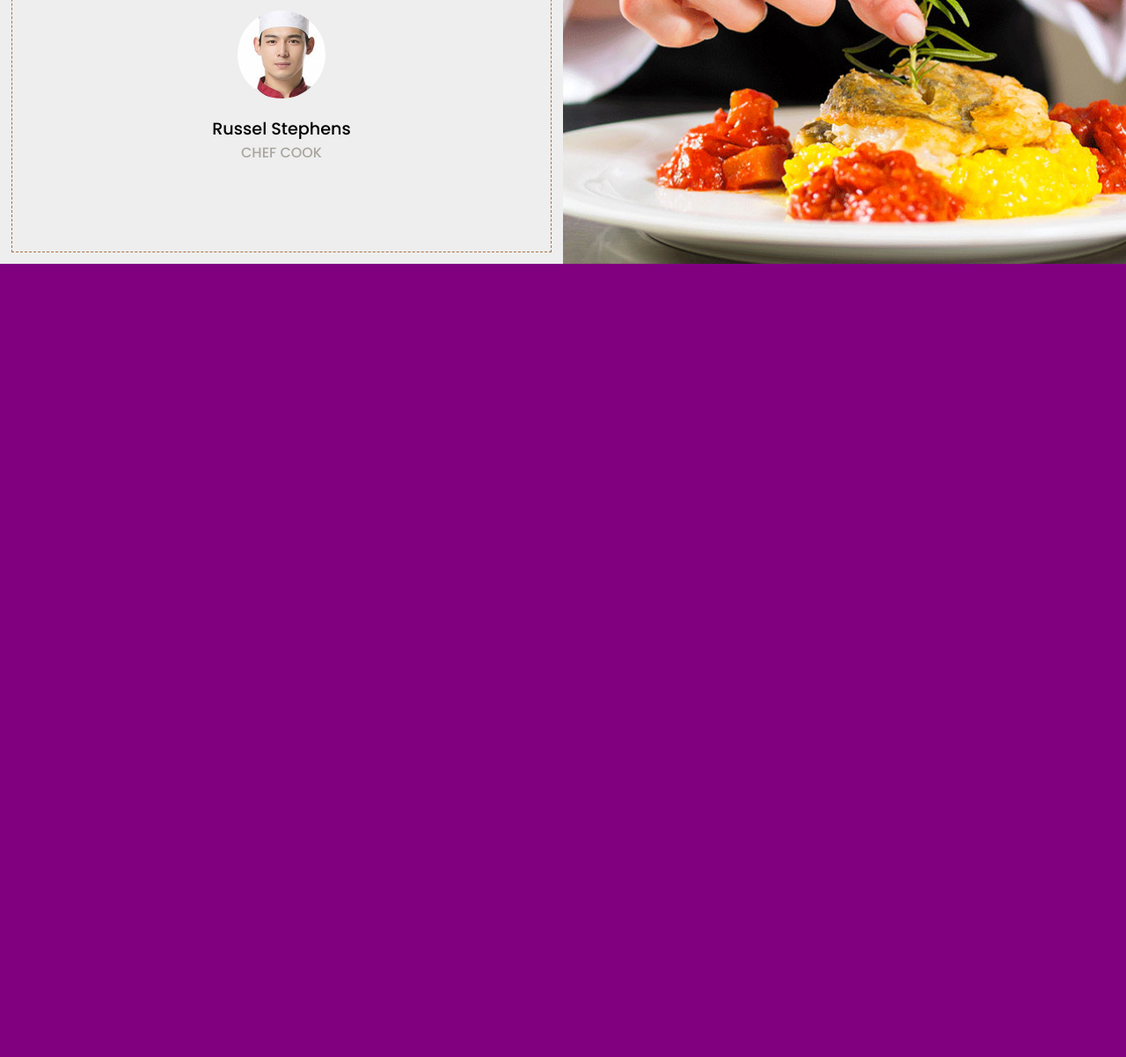
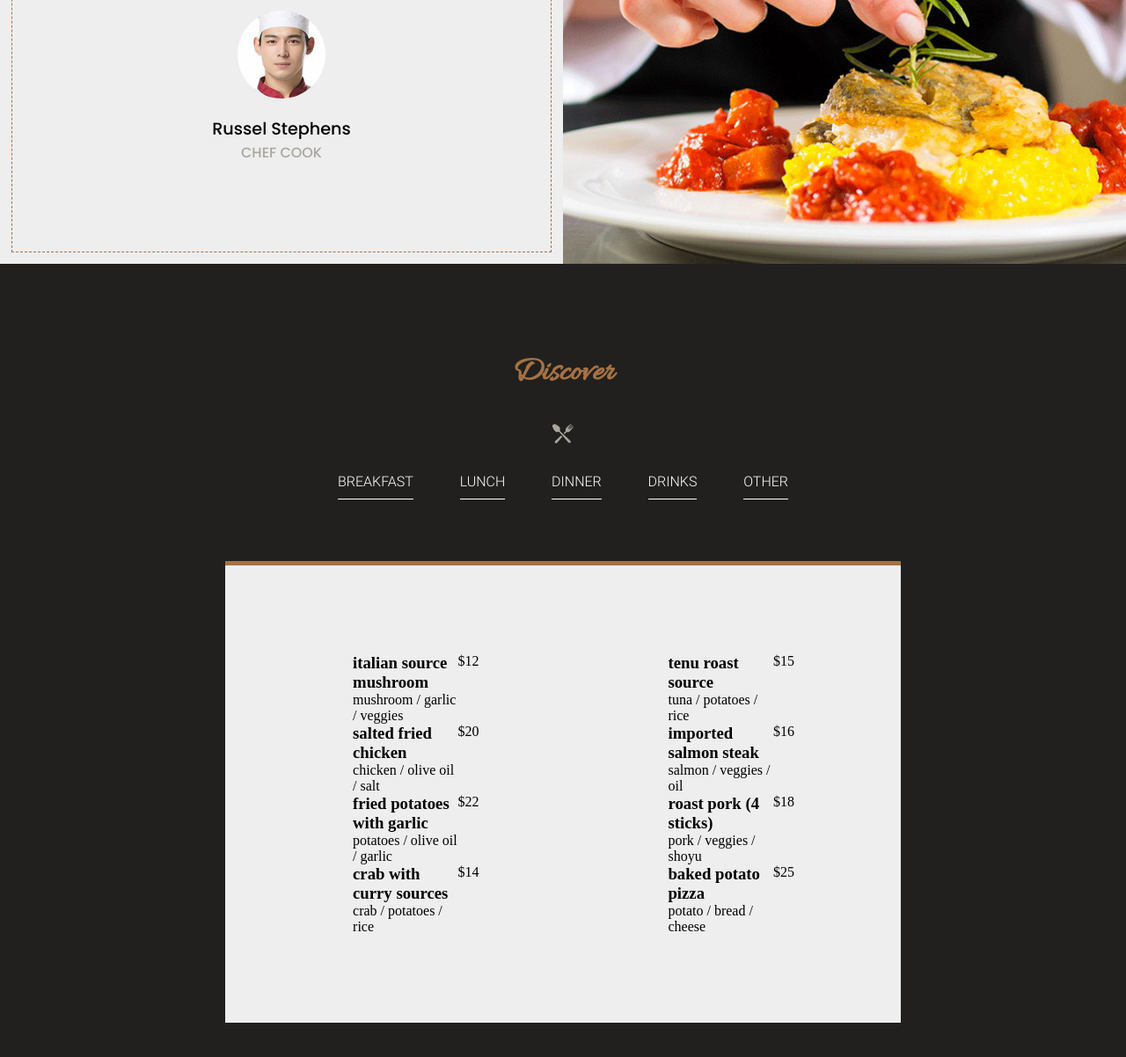
Before and after one commit to jeyson08/le-resto, a plain HTML site: page index.html in a window 1280 px wide. Shown: the part 1225-2427 px from the top of the page at 88% size. Before the commit the page ends 1525 px from the top, so only its background shows below. Drawn offline with Linux system fonts and the light colour scheme.

Commit message:
debut menu

```diff
--- a/assets/styles/_settings.scss
+++ b/assets/styles/_settings.scss
@@ -16,6 +16,7 @@
 $color1: #a67245;
 $color2: #eeeeee;
 $color3: #a9a69e;
+$color4: #21201e;
 $font1: "allura";
 $font2: "poppins";
 $font3: "roboto";
@@ -27,7 +28,7 @@ $font3: "roboto";
 }
 
 body {
-  background: purple;
+  background: $color4;
 }
 
 li {
--- a/assets/styles/index.scss
+++ b/assets/styles/index.scss
@@ -1,3 +1,4 @@
 @import "settings";
 @import "layouts/header";
 @import "layouts/discover";
+@import "layouts/menus";
--- /dev/null
+++ b/assets/styles/layouts/_menus.scss
@@ -0,0 +1,62 @@
+section.menus {
+  display: flex;
+  justify-content: center;
+  align-items: center;
+  flex-direction: column;
+  padding: 100px 0 100px 0;
+
+  h2 {
+    color: $color1;
+    font-family: $font1;
+    font-size: 2.4rem;
+    text-transform: capitalize;
+  }
+
+  img {
+    margin: 30px 0 30px 0;
+  }
+
+  ul {
+    width: 40%;
+    display: flex;
+    justify-content: space-between;
+    margin: 0 0 50px 0;
+
+    li {
+      color: white;
+      font-family: $font3;
+      text-transform: uppercase;
+      cursor: pointer;
+
+      &::after {
+        display: block;
+        content: "";
+        height: 1px;
+        background: white;
+        width: 100%;
+        margin: 10px 0 20px 0;
+        transition: 1s;
+      }
+
+      &:hover {
+        transform: scale(1.05);
+        transition: 1s;
+      }
+    }
+  }
+
+  .menu-container {
+    width: 60%;
+    display: grid;
+    grid-template-columns: 1fr 1fr;
+    grid-template-rows: 1fr 1fr 1fr 1fr;
+    background: $color2;
+    border-top: 5px solid $color1;
+    padding: 100px 2% 100px 2%;
+
+    .menu {
+      display: grid;
+      grid-template-columns: 1fr 1fr 1fr;
+    }
+  }
+}
--- a/index.html
+++ b/index.html
@@ -60,5 +60,83 @@
       </div>
       <div class="discover-right"></div>
     </section>
+
+    <section class="menus">
+      <h2>discover</h2>
+      <img src="./assets/img/ic-plate.png" alt="le resto" />
+      <ul>
+        <li>breakfast</li>
+        <li>lunch</li>
+        <li>dinner</li>
+        <li>drinks</li>
+        <li>other</li>
+      </ul>
+      <div class="menu-container">
+        <div class="menu">
+          <div class="menu-img"></div>
+          <div class="p">
+            <h3>italian source mushroom</h3>
+            <p>mushroom / garlic / veggies</p>
+          </div>
+          <p>$12</p>
+        </div>
+        <div class="menu">
+          <div class="menu-img"></div>
+          <div class="p">
+            <h3>tenu roast source</h3>
+            <p>tuna / potatoes / rice</p>
+          </div>
+          <p>$15</p>
+        </div>
+        <div class="menu">
+          <div class="menu-img"></div>
+          <div class="p">
+            <h3>salted fried chicken</h3>
+            <p>chicken / olive oil / salt</p>
+          </div>
+          <p>$20</p>
+        </div>
+        <div class="menu">
+          <div class="menu-img"></div>
+          <div class="p">
+            <h3>imported salmon steak</h3>
+            <p>salmon / veggies / oil</p>
+          </div>
+          <p>$16</p>
+        </div>
+        <div class="menu">
+          <div class="menu-img"></div>
+          <div class="p">
+            <h3>fried potatoes with garlic</h3>
+            <p>potatoes / olive oil / garlic</p>
+          </div>
+          <p>$22</p>
+        </div>
+        <div class="menu">
+          <div class="menu-img"></div>
+          <div class="p">
+            <h3>roast pork (4 sticks)</h3>
+            <p>pork / veggies / shoyu</p>
+          </div>
+          <p>$18</p>
+        </div>
+        <div class="menu">
+          <div class="menu-img"></div>
+          <div class="p">
+            <h3>crab with curry sources</h3>
+            <p>crab / potatoes / rice</p>
+          </div>
+          <p>$14</p>
+        </div>
+        <div class="menu">
+          <div class="menu-img"></div>
+          <div class="p">
+            <h3>baked potato pizza</h3>
+            <p>potato / bread / cheese</p>
+          </div>
+          <p>$25</p>
+        </div>
+      </div>
+    </section>
   </body>
 </html>
```
Also changed, not shown: assets/styles/index.css, 1 other file.
